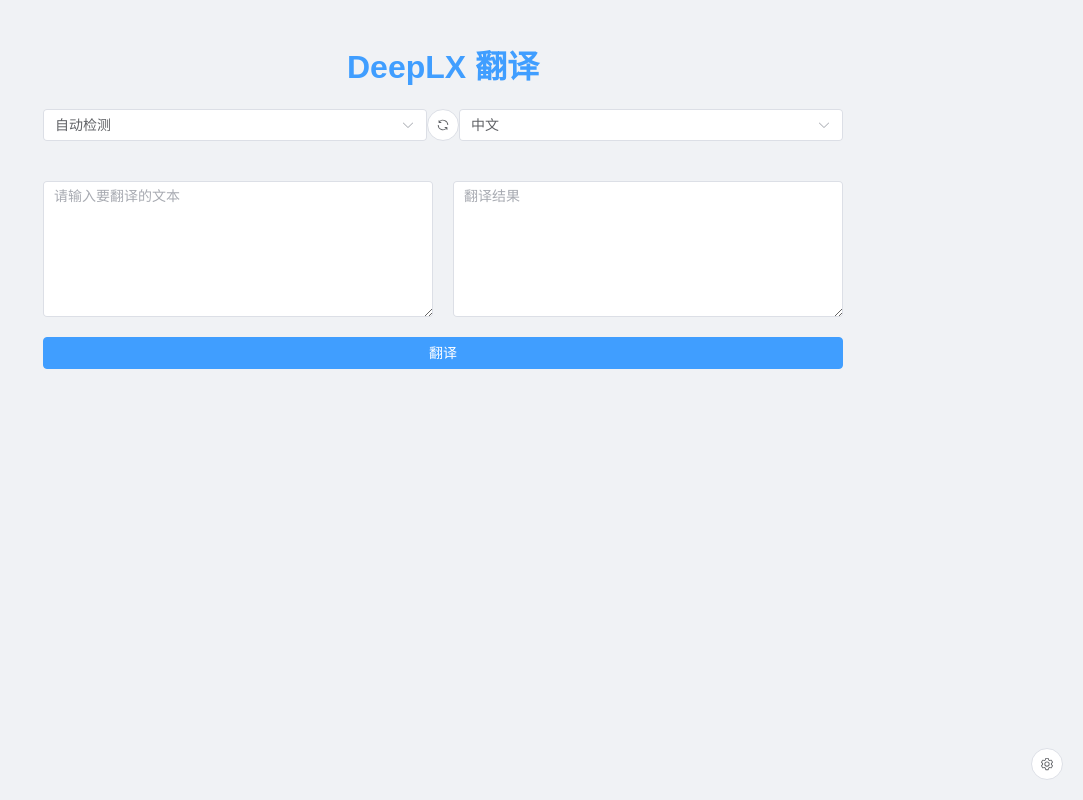
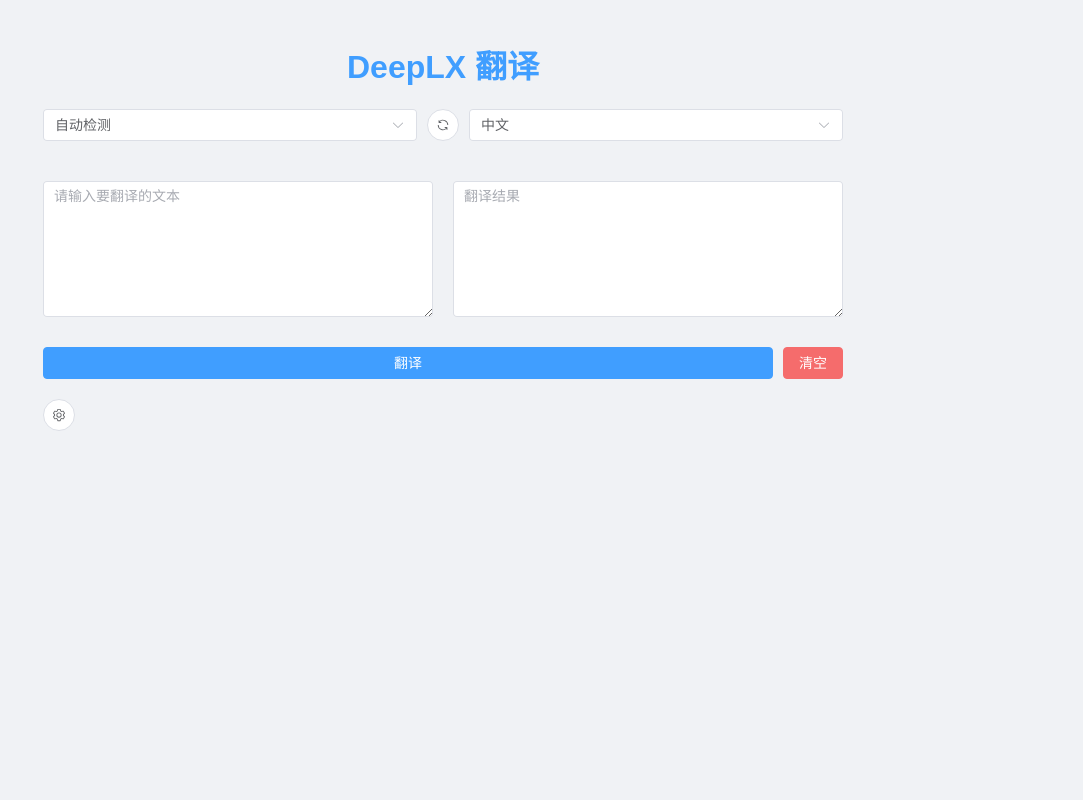
Before and after one commit to luzov/deeplx-translator, a Vue app: page / in a window 1280 px wide. Shown: the whole page, without its empty margins (197-1280 px from the left). Built offline with nearby package versions, Linux system fonts and the light colour scheme; a small style sheet from the web is missing.

Commit message:
调整页面布局

```diff
--- a/src/components/TranslatorComponent.vue
+++ b/src/components/TranslatorComponent.vue
@@ -2,63 +2,40 @@
     <div class="translator">
         <div class="language-selector">
             <el-select v-model="sourceLang" placeholder="源语言">
-        <el-option
-          v-for="lang in languages"
-          :key="lang.value"
-          :label="lang.label"
-          :value="lang.value"
-        />
+                <el-option v-for="lang in languages" :key="lang.value" :label="lang.label" :value="lang.value" />
             </el-select>
-      <el-button @click="swapLanguages" circle>
-        <el-icon><Refresh /></el-icon>
+            <el-button @click="swapLanguages" circle class="swap-button">
+                <el-icon>
+                    <Refresh />
+                </el-icon>
             </el-button>
             <el-select v-model="targetLang" placeholder="目标语言">
-        <el-option
-          v-for="lang in languages"
-          :key="lang.value"
-          :label="lang.label"
-          :value="lang.value"
-        />
+                <el-option v-for="lang in languages" :key="lang.value" :label="lang.label" :value="lang.value" />
             </el-select>
         </div>
 
         <div class="translation-area">
-      <el-input
-        v-model="sourceText"
-        type="textarea"
-        :rows="6"
-        placeholder="请输入要翻译的文本"
-        class="translation-input"
-      />
+            <el-input v-model="sourceText" type="textarea" :rows="6" placeholder="请输入要翻译的文本"
+                class="translation-input" />
 
             <div class="translation-result">
-        <el-input
-          v-model="translationResult"
-          type="textarea"
-          :rows="6"
-          placeholder="翻译结果"
-          readonly
-          class="translation-input"
-        />
+                <el-input v-model="translationResult" type="textarea" :rows="6" placeholder="翻译结果" readonly
+                    class="translation-input" />
                 <span class="method-label">{{ translationMethod }}</span>
             </div>
         </div>
-
-    <el-button type="primary" @click="translate" :loading="isTranslating"
-      >翻译</el-button
-    >
-
-    <el-input
-      v-if="alternativeTranslations.length > 0"
-      v-model="alternativeTranslationsText"
-      type="textarea"
-      :rows="4"
-      placeholder="替代翻译"
-      readonly
-    />
+        <div class="button-container">
+            <el-button class="translate-button" type="primary" @click="translate"
+                :loading="isTranslating">翻译</el-button>
+            <el-button class="clear-button" type="danger" @click="clearAll">清空</el-button>
+        </div>
+        <el-input v-if="alternativeTranslations.length > 0" v-model="alternativeTranslationsText" type="textarea"
+            :rows="4" placeholder="替代翻译" readonly />
 
         <el-button class="settings-button" circle @click="showSettings">
-      <el-icon><Setting /></el-icon>
+            <el-icon>
+                <Setting />
+            </el-icon>
         </el-button>
 
         <el-dialog title="API 设置" v-model="settingsVisible">
@@ -72,9 +49,7 @@
                 <el-table-column prop="url" label="API 地址" />
                 <el-table-column>
                     <template #default="scope">
-            <el-button type="danger" @click="removeApiUrl(scope.$index)"
-              >删除</el-button
-            >
+                        <el-button type="danger" @click="removeApiUrl(scope.$index)">删除</el-button>
                     </template>
                 </el-table-column>
             </el-table>
@@ -200,6 +175,13 @@ const swapLanguages = () => {
         [sourceLang.value, targetLang.value] = [targetLang.value, sourceLang.value];
     }
 };
+
+const clearAll = () => {
+    sourceText.value = '';
+    translationResult.value = '';
+    alternativeTranslations.value = [];
+    alternativeTranslationsText.value = '';
+};
 </script>
 
 <style scoped>
@@ -216,6 +198,11 @@ const swapLanguages = () => {
     justify-content: space-between;
     align-items: center;
     margin-bottom: 20px;
+}
+
+.swap-button {
+    margin: 0 10px;
+    /* 调整交换按钮的间距 */
 }
 
 .translation-area {
@@ -240,9 +227,17 @@ const swapLanguages = () => {
     color: #909399;
 }
 
-.settings-button {
-  position: fixed;
-  bottom: 20px;
-  right: 20px;
+.button-container {
+  display: flex;
+  justify-content: space-between;
+  margin-top: 10px; /* 调整按钮容器与上方元素的间距 */
+}
+
+.translate-button {
+  flex: 1; /* 占据剩余空间 */
+}
+
+.clear-button {
+  margin-left: 10px; /* 调整清空按钮与翻译按钮的间距 */
 }
 </style>
```
Lines whose indentation alone changed are shown as unchanged.
